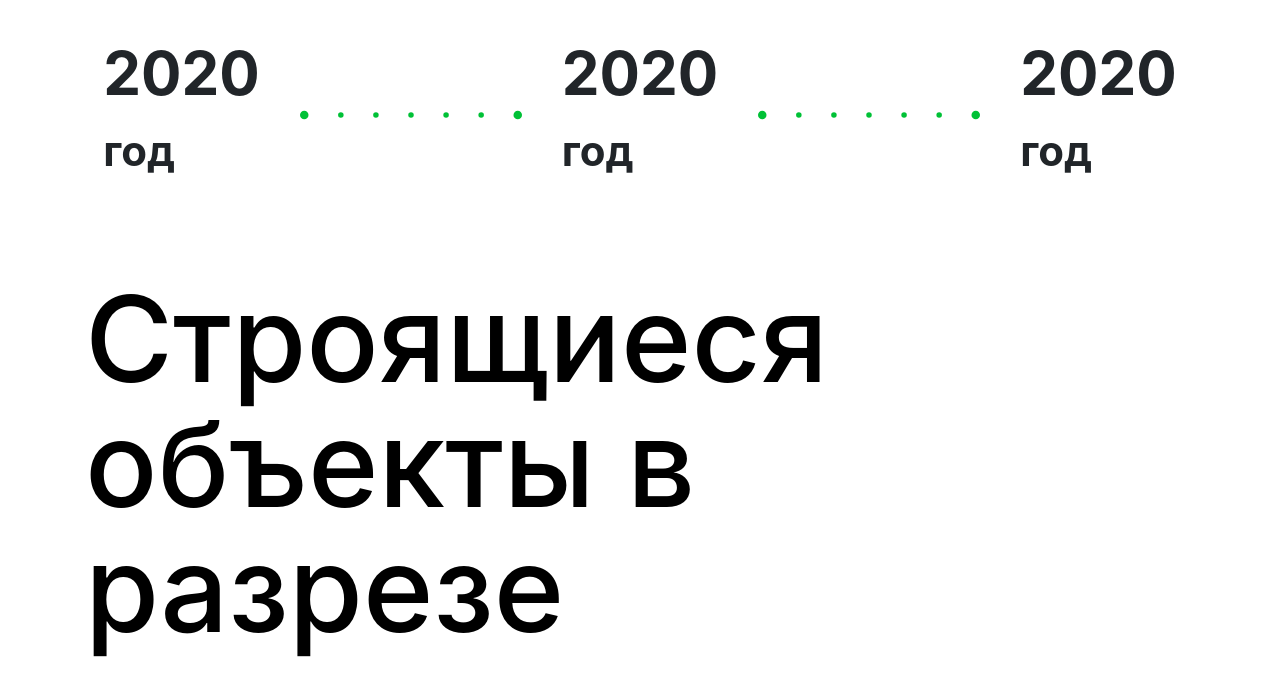
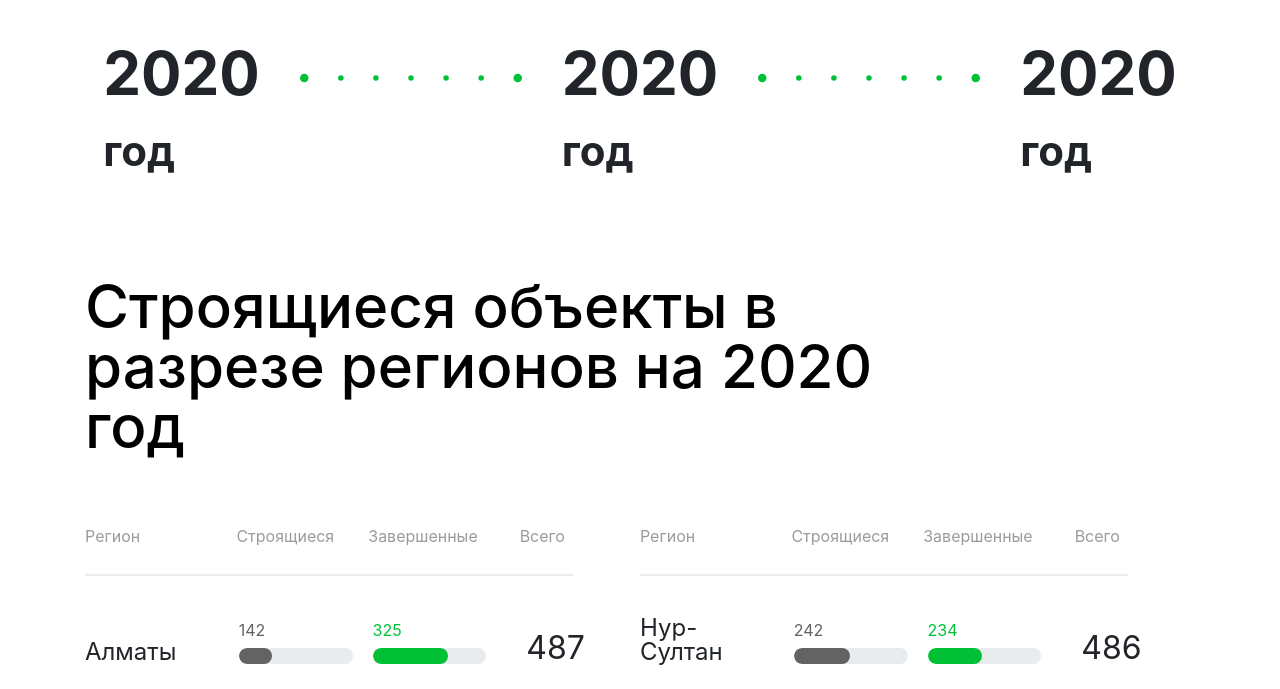
Before and after one commit to Kasiyliy/pdf, a plain HTML site: page index.html in a window 1280 px wide. Shown: the part 7196-7885 px from the top of the page. Drawn offline with nearby package versions, Linux system fonts and the light colour scheme.

Commit message:
fix font sizes 4nd page

```diff
--- a/index.html
+++ b/index.html
@@ -274,7 +274,7 @@
         </div>
     </div>
     <div class="objects-block">
-        <h1 class="h1-title count-title" style="color: #000">Строящиеся объекты
+        <h1 class="h1-title count-title" style="color: #000; font-size: 60px; line-height: 60px">Строящиеся объекты
             в разрезе регионов на 2020 год</h1>
     </div>
     <div class="progress-block">
--- a/style/pages/count.css
+++ b/style/pages/count.css
@@ -109,13 +109,12 @@
 .chart-numbers{
     display: flex;
     justify-content: center;
-    align-items: center;
 }
 
 .bar-img{
     width: 20%;
     height: 10px;
-    margin: 0 40px;
+    margin: 28px 40px;
 }
 
 .bar-img img{
```
